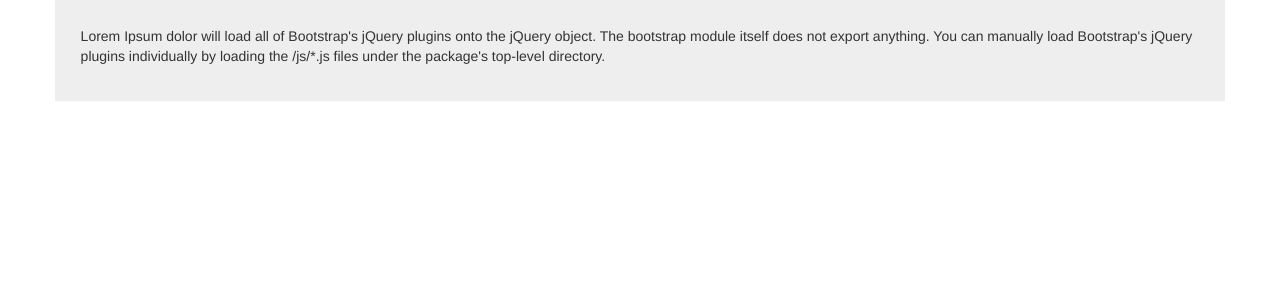
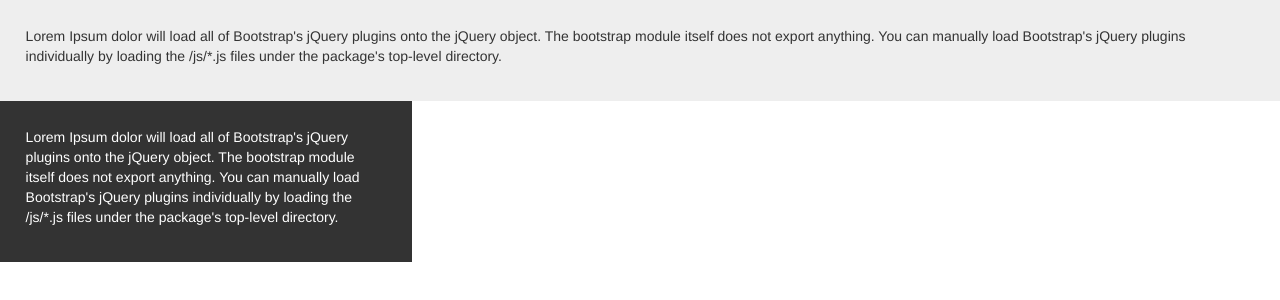
Before and after one commit to thinker3197/vwo-test, a plain HTML site: page index.html in a window 1280 px wide. Drawn offline with nearby package versions, Linux system fonts and the light colour scheme.

Commit message:
Sample edit

```diff
--- a/index.html
+++ b/index.html
@@ -8,14 +8,25 @@
         <meta name="viewport" content="width=device-width, initial-scale=1">
         <link rel="stylesheet" href="https://maxcdn.bootstrapcdn.com/bootstrap/3.3.7/css/bootstrap.min.css"crossorigin="anonymous">
         <style>
-					.parent {
+					.parent--no-width {
 							background: #eee;
 							padding: 2%;
+					}
+					.parent--with-width {
+						background: #333;
+						color: #fff;
+						padding: 2%;
+						width: 412px;
+						/*max-width: 900px;*/
 					}
         </style>
     </head>
     <body>
-			<div class="container parent">
+			<div class="parent--no-width">
+				<p>Lorem Ipsum dolor will load all of Bootstrap's jQuery plugins onto the jQuery object. The bootstrap module itself does not export anything. You can manually load Bootstrap's jQuery plugins individually by loading the /js/*.js files under the package's top-level directory.</p>
+			</div>
+
+			<div class="parent--with-width">
 				<p>Lorem Ipsum dolor will load all of Bootstrap's jQuery plugins onto the jQuery object. The bootstrap module itself does not export anything. You can manually load Bootstrap's jQuery plugins individually by loading the /js/*.js files under the package's top-level directory.</p>
 			</div>
 			<!-- Start Visual Website Optimizer Asynchronous Code -->
```
